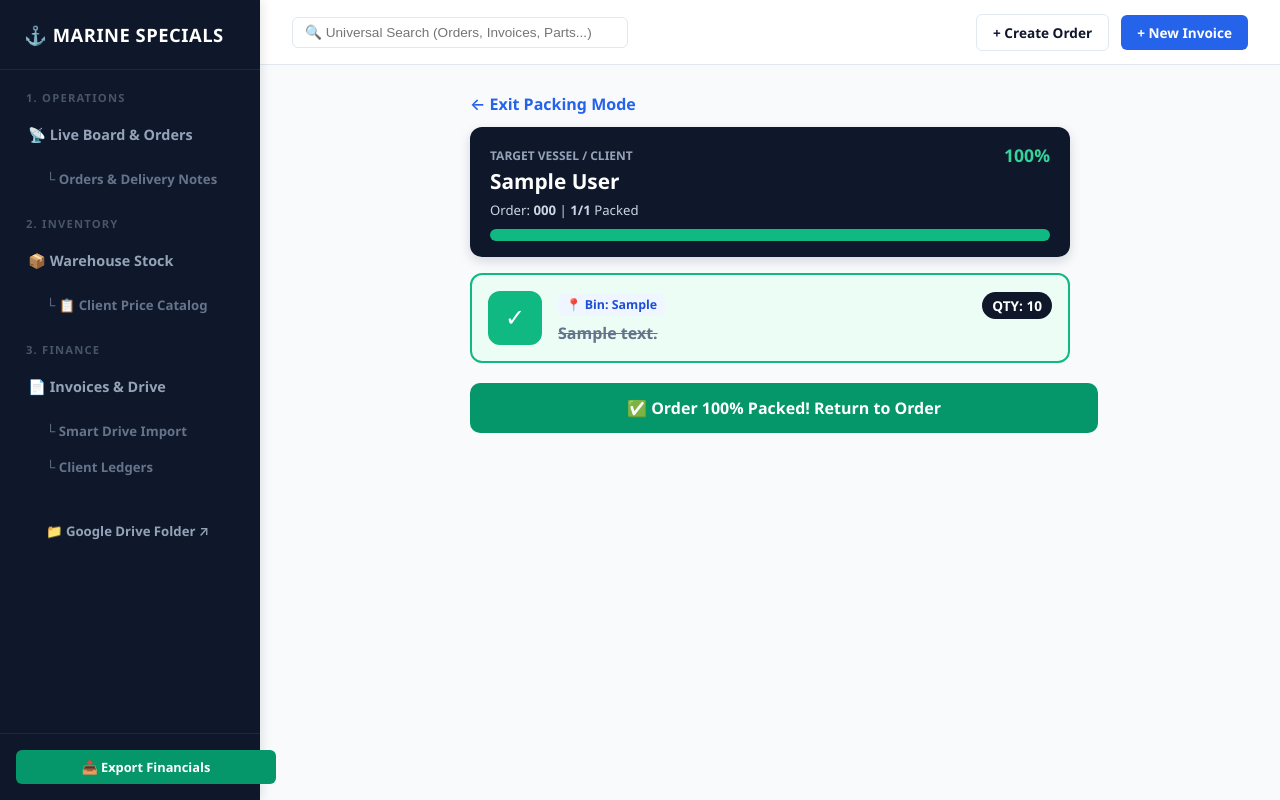
After one commit to marinespecials/marine-parts-tracker, a Django app: page /orders/1/pack/ in a window 1280 px wide. The commit adds this page. Run offline with Django 5.2, Linux system fonts and the light colour scheme; tables that the repository leaves empty hold one stand-in row (values such as "Sample post"); parts of the project's set-up code (start-up, migrations or seed data) failed here and were passed over.

```diff
--- a/finance/urls.py
+++ b/finance/urls.py
@@ -1,26 +1,36 @@
 from django.urls import path
 from . import views
 
-app_name = 'finance'
+urlpatterns = [
+    # Main Portal Hub
+    path('', views.hub_view, name='hub'),
+    path('hub/', views.hub_view, name='app_hub'),
 
-urlpatterns = [
-    path('', views.finance_dashboard, name='dashboard'),
+    # Universal Global Search
+    path('search/', views.global_search, name='global_search'),
 
-    # Invoice Management
-    path('invoices/create/', views.create_invoice, name='create_invoice'),
-    path('invoices/<int:invoice_id>/', views.invoice_detail, name='invoice_detail'),
-    path('invoices/<int:invoice_id>/edit/', views.edit_invoice, name='edit_invoice'),
-    path('invoices/<int:invoice_id>/delete/', views.delete_invoice, name='delete_invoice'),
-    path('invoices/<int:invoice_id>/add_item/', views.add_invoice_item, name='add_invoice_item'),
-    path('invoices/item/<int:item_id>/delete/', views.delete_invoice_item, name='delete_invoice_item'),
-    path('invoices/<int:invoice_id>/update/', views.update_invoice_details, name='update_invoice_details'),
+    # Live Operations Board
+    path('live-board/', views.active_board, name='active_board'),
 
-    # Client Ledger
-    path('clients/<int:client_id>/', views.client_ledger, name='client_ledger'),
+    # Orders & Status Pipeline
+    path('orders/', views.orders_dashboard, name='orders_dashboard'),
+    path('orders/create/', views.create_order, name='create_order'),
+    path('orders/<int:order_id>/', views.order_detail, name='order_detail'),
+    path('orders/<int:order_id>/pack/', views.mobile_packing_list, name='mobile_packing_list'), # <-- NEW MOBILE PACKING MODE
+    path('orders/<int:order_id>/add_item/', views.add_order_item, name='add_order_item'),
+    path('orders/<int:order_id>/convert/', views.convert_order_to_invoice, name='convert_order_to_invoice'),
+    path('orders/item/<int:item_id>/delete/', views.delete_order_item, name='delete_order_item'),
+    path('orders/item/<int:item_id>/toggle/', views.toggle_item_packed, name='toggle_item_packed'),
+    path('orders/<int:order_id>/status/<str:new_status>/', views.change_order_status, name='change_order_status'),
+    path('orders/<int:order_id>/delete/', views.delete_order, name='delete_order'),
 
-    # Drive & Pricing
-    path('import/', views.bulk_import, name='bulk_import'),
-    path('pricelist/', views.pricelist_dashboard, name='pricelist_dashboard'),
-    path('history/', views.price_history, name='price_history'),
-    path('export/', views.export_finances, name='export_finances'),
+    # Warehouse & Stock
+    path('warehouse/', views.inventory_list, name='inventory_list'),
+    path('warehouse/<int:item_id>/adjust/<str:action>/', views.adjust_stock, name='adjust_stock'),
+    path('warehouse/<int:item_id>/edit/', views.edit_inventory_item, name='edit_inventory_item'),
+    path('warehouse/<int:item_id>/delete/', views.delete_inventory_item, name='delete_inventory_item'),
+
+    # Client Catalog & Directory
+    path('catalog/', views.client_pricelist, name='client_pricelist'),
+    path('clients/', views.client_list, name='client_list'),
 ]
--- /dev/null
+++ b/tracker/templates/tracker/mobile_pack.html
@@ -0,0 +1,175 @@
+{% extends 'finance/base.html' %}
+
+{% block title %}Packing - {{ order.invoice_number }}{% endblock %}
+{% block page_title %}📱 Warehouse Packing Mode{% endblock %}
+
+{% block content %}
+<style>
+    /* Mobile-first touch-friendly styles */
+    .mobile-container {
+        max-width: 600px;
+        margin: 0 auto;
+    }
+
+    .vessel-card {
+        background: var(--primary);
+        color: white;
+        padding: 16px 20px;
+        border-radius: 12px;
+        margin-bottom: 16px;
+        box-shadow: 0 4px 12px rgba(15, 23, 42, 0.15);
+    }
+
+    .progress-bar-bg {
+        background: rgba(255, 255, 255, 0.2);
+        height: 12px;
+        border-radius: 10px;
+        overflow: hidden;
+        margin-top: 10px;
+    }
+
+    .progress-bar-fill {
+        background: #10B981;
+        height: 100%;
+        transition: width 0.3s ease;
+    }
+
+    /* Large touch-friendly item cards */
+    .pack-item-card {
+        background: var(--surface);
+        border: 2px solid var(--border);
+        border-radius: 12px;
+        padding: 16px;
+        margin-bottom: 12px;
+        display: flex;
+        align-items: center;
+        gap: 16px;
+        transition: all 0.2s ease;
+    }
+
+    .pack-item-card.packed {
+        border-color: #10B981;
+        background-color: #ECFDF5;
+    }
+
+    .check-btn {
+        width: 54px;
+        height: 54px;
+        border-radius: 12px;
+        border: 2px solid var(--border);
+        background: white;
+        font-size: 1.5rem;
+        cursor: pointer;
+        display: flex;
+        align-items: center;
+        justify-content: center;
+        flex-shrink: 0;
+        transition: transform 0.1s active;
+    }
+
+    .pack-item-card.packed .check-btn {
+        background: #10B981;
+        border-color: #10B981;
+        color: white;
+    }
+
+    .item-details { flex-grow: 1; }
+
+    .location-tag {
+        display: inline-block;
+        background: #EFF6FF;
+        color: #1D4ED8;
+        font-weight: 700;
+        font-size: 0.775rem;
+        padding: 3px 8px;
+        border-radius: 6px;
+        margin-bottom: 4px;
+    }
+
+    .qty-badge {
+        background: var(--primary);
+        color: white;
+        font-weight: 800;
+        font-size: 0.85rem;
+        padding: 4px 10px;
+        border-radius: 20px;
+        float: right;
+    }
+
+    .btn-finish {
+        width: 100%;
+        padding: 14px;
+        font-size: 1rem;
+        font-weight: 700;
+        text-align: center;
+        border-radius: 10px;
+        margin-top: 20px;
+        display: block;
+        text-decoration: none;
+    }
+</style>
+
+<div class="mobile-container">
+    <a href="{% url 'order_detail' order.id %}" style="display: inline-block; margin-bottom: 12px; color: var(--accent); font-weight: 600; text-decoration: none;">← Exit Packing Mode</a>
+
+    <!-- VESSEL HEADER & PROGRESS -->
+    <div class="vessel-card">
+        <div style="display: flex; justify-content: space-between; align-items: flex-start;">
+            <div>
+                <span style="font-size: 0.75rem; text-transform: uppercase; color: #94A3B8; font-weight: 700;">Target Vessel / Client</span>
+                <h2 style="margin: 2px 0 0 0; font-size: 1.3rem;">{{ order.customer.name }}</h2>
+            </div>
+            <span style="font-weight: 800; font-size: 1.1rem; color: #34D399;">{{ progress }}%</span>
+        </div>
+
+        <div style="font-size: 0.825rem; color: #CBD5E1; margin-top: 6px;">
+            Order: <strong>{{ order.invoice_number }}</strong> | <strong>{{ packed_items }}/{{ total_items }}</strong> Packed
+        </div>
+
+        <div class="progress-bar-bg">
+            <div class="progress-bar-fill" style="width: {{ progress }}%;"></div>
+        </div>
+    </div>
+
+    <!-- PACKING CHECKLIST ITEMS -->
+    {% for item in items %}
+    <div class="pack-item-card {% if item.is_packed %}packed{% endif %}">
+        <form method="POST" action="{% url 'toggle_item_packed' item.id %}">
+            {% csrf_token %}
+            <button type="submit" class="check-btn" title="Tap to toggle pack state">
+                {% if item.is_packed %}✓{% else %}⬜{% endif %}
+            </button>
+        </form>
+
+        <div class="item-details">
+            {% if item.inventory_item.location %}
+                <span class="location-tag">📍 Bin: {{ item.inventory_item.location }}</span>
+            {% else %}
+                <span class="location-tag" style="background: #F1F5F9; color: #64748B;">📍 Piraeus Warehouse</span>
+            {% endif %}
+
+            <span class="qty-badge">QTY: {{ item.quantity }}</span>
+
+            <div style="font-weight: 700; font-size: 1rem; color: var(--primary); margin-top: 2px; {% if item.is_packed %}text-decoration: line-through; color: #64748B;{% endif %}">
+                {{ item.description }}
+            </div>
+        </div>
+    </div>
+    {% empty %}
+    <div style="text-align: center; padding: 40px; color: #94A3B8; background: white; border-radius: 12px; border: 1px solid var(--border);">
+        No items assigned to this packing ticket yet.
+    </div>
+    {% endfor %}
+
+    <!-- FINISH / RETURN BUTTON -->
+    {% if progress == 100 %}
+        <a href="{% url 'order_detail' order.id %}" class="btn btn-success btn-finish">
+            ✅ Order 100% Packed! Return to Order
+        </a>
+    {% else %}
+        <a href="{% url 'order_detail' order.id %}" class="btn btn-outline btn-finish" style="background: white;">
+            Save Progress & Exit
+        </a>
+    {% endif %}
+</div>
+{% endblock %}
--- a/tracker/templates/tracker/order_detail.html
+++ b/tracker/templates/tracker/order_detail.html
@@ -71,7 +71,13 @@
         <span style="font-size: 0.8rem; font-weight: 700; color: #64748B; text-transform: uppercase;">Client / Vessel</span>
         <h2 style="margin: 2px 0 6px 0; color: var(--primary);">{{ order.customer.name }}</h2>
         <div style="color: var(--text-secondary); font-size: 0.875rem;">Date: <strong>{{ order.issue_date|date:"d/m/Y" }}</strong></div>
+
+        <!-- MOBILE PACKING MODE LAUNCH BUTTON -->
+        <a href="{% url 'mobile_packing_list' order.id %}" class="btn btn-outline" style="margin-top: 10px; padding: 5px 12px; font-size: 0.8rem; background: #EFF6FF; color: var(--accent); border-color: #BFDBFE;">
+            📱 Open Mobile Packing Checklist ➔
+        </a>
     </div>
+
     <div style="text-align: right;">
         <span style="font-size: 0.8rem; font-weight: 700; color: #64748B; text-transform: uppercase;">Total Order Value</span>
         <h2 style="margin: 2px 0 8px 0; color: var(--primary);">{{ order.total_amount }} €</h2>
--- a/tracker/urls.py
+++ b/tracker/urls.py
@@ -16,6 +16,7 @@ urlpatterns = [
     path('orders/', views.orders_dashboard, name='orders_dashboard'),
     path('orders/create/', views.create_order, name='create_order'),
     path('orders/<int:order_id>/', views.order_detail, name='order_detail'),
+    path('orders/<int:order_id>/pack/', views.mobile_packing_list, name='mobile_packing_list'), # <-- NEW MOBILE PACKING MODE
     path('orders/<int:order_id>/add_item/', views.add_order_item, name='add_order_item'),
     path('orders/<int:order_id>/convert/', views.convert_order_to_invoice, name='convert_order_to_invoice'),
     path('orders/item/<int:item_id>/delete/', views.delete_order_item, name='delete_order_item'),
--- a/tracker/views.py
+++ b/tracker/views.py
@@ -172,6 +172,7 @@ def add_order_item(request, order_id):
 
 
 def toggle_item_packed(request, item_id):
+    """Toggles item packed state and redirects back to whichever page triggered it."""
     if request.method == 'POST':
         item = get_object_or_404(OrderItem, id=item_id)
         item.is_packed = not item.is_packed
@@ -187,6 +188,10 @@ def toggle_item_packed(request, item_id):
             order.status = 'PROCESSING'
 
         order.save()
+
+        referer = request.META.get('HTTP_REFERER')
+        if referer:
+            return redirect(referer)
 
     return redirect('order_detail', order_id=item.order.id)
 
@@ -207,7 +212,6 @@ def change_order_status(request, order_id, new_status):
         order = get_object_or_404(Invoice, id=order_id)
         target_status = new_status.upper()
 
-        # FEATURE 2: Auto stock deduction when transitioning to DELIVERED
         if target_status == 'DELIVERED' and order.status != 'DELIVERED':
             for item in order.order_items.all():
                 if item.inventory_item:
@@ -222,11 +226,10 @@ def change_order_status(request, order_id, new_status):
 
 
 def convert_order_to_invoice(request, order_id):
-    """FEATURE 1: Clones a logistics order into a financial invoice in 1 click."""
+    """Clones a logistics order into an unpaid financial invoice."""
     if request.method == 'POST':
         original_order = get_object_or_404(Invoice, id=order_id)
 
-        # Build invoice number
         raw_num = original_order.invoice_number.replace('ORD-', '')
         inv_num = f"INV-{raw_num}"
         if Invoice.objects.filter(invoice_number=inv_num).exists():
@@ -235,7 +238,6 @@ def convert_order_to_invoice(request, order_id):
         issue_date = timezone.now().date()
         due_date = issue_date + timedelta(days=30)
 
-        # Create new financial invoice
         new_invoice = Invoice.objects.create(
             invoice_number=inv_num,
             customer=original_order.customer,
@@ -246,7 +248,6 @@ def convert_order_to_invoice(request, order_id):
             google_drive_url=original_order.google_drive_url
         )
 
-        # Clone line items
         for item in original_order.order_items.all():
             OrderItem.objects.create(
                 order=new_invoice,
@@ -372,6 +373,7 @@ def client_list(request):
     clients = Customer.objects.annotate(invoice_count=Count('invoice')).order_by('name')
     return render(request, 'tracker/client_list.html', {'clients': clients})
 
+
 def global_search(request):
     """Universal search across Orders, Financial Invoices, Warehouse Parts, and Clients."""
     query = request.GET.get('q', '').strip()
@@ -401,3 +403,20 @@ def global_search(request):
         'inventory': inventory,
         'clients': clients,
     })
+
+
+def mobile_packing_list(request, order_id):
+    """Mobile-optimized packing checklist view for warehouse floor staff."""
+    order = get_object_or_404(Invoice, id=order_id)
+    items = order.order_items.all()
+    total_items = items.count()
+    packed_items = items.filter(is_packed=True).count()
+    progress = int((packed_items / total_items) * 100) if total_items > 0 else 0
+
+    return render(request, 'tracker/mobile_pack.html', {
+        'order': order,
+        'items': items,
+        'total_items': total_items,
+        'packed_items': packed_items,
+        'progress': progress,
+    })
```
Also changed, not shown: finance/views.py (line endings or trailing spaces).
